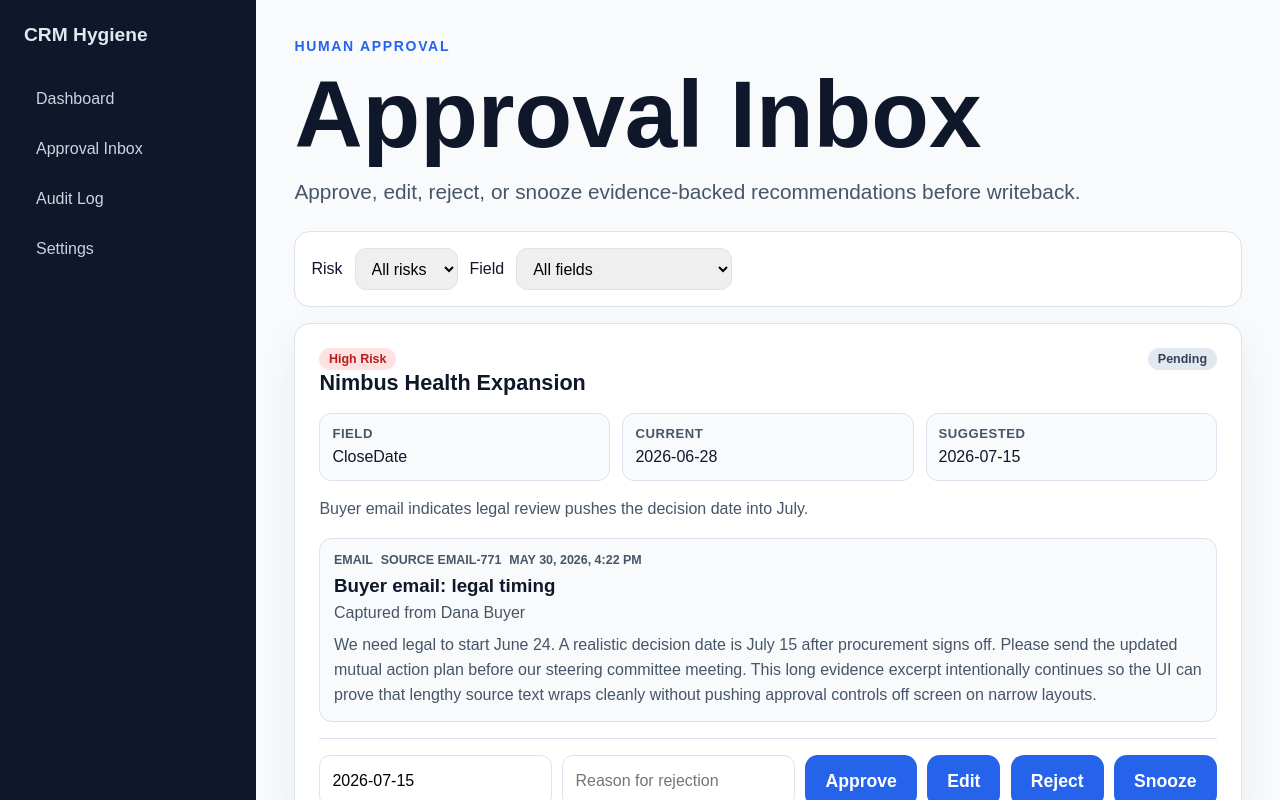
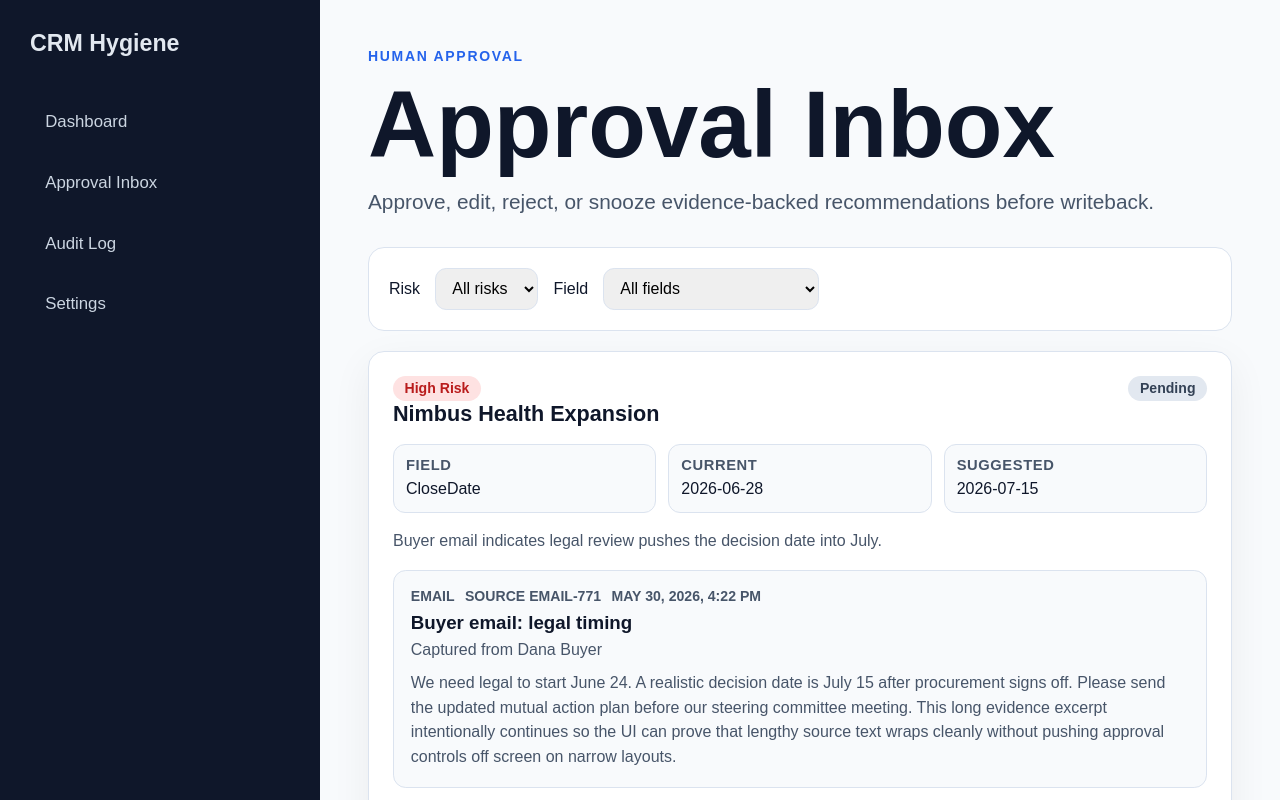
Before and after one commit to mahadevupadhyayula/CRMHygieneApp, a Next.js app: page /approvals in a window 1280 px wide. Shown: the top 800 px of the page. Built offline with nearby package versions, Linux system fonts and the light colour scheme.

Commit message:
Scale shared layout styles

```diff
--- a/app/globals.css
+++ b/app/globals.css
@@ -28,52 +28,52 @@ h1 { margin: 0; font-size: clamp(2.8rem, 7.5vw, 5.9rem); line-height: .95; }
 .button-link.secondary { background: #e0e7ff; color: #1e3a8a; }
 button:hover, .button-link:hover { background: var(--accent-dark); }
 
-.app-shell { display: grid; grid-template-columns: 16rem minmax(0, 1fr); min-height: 100vh; }
-.sidebar { background: #0f172a; color: #e2e8f0; padding: 1.5rem; }
-.brand { display: block; font-size: 1.2rem; font-weight: 800; margin-bottom: 2rem; text-decoration: none; }
-.sidebar nav { display: grid; gap: .5rem; }
-.sidebar nav a { border-radius: .75rem; color: #cbd5e1; padding: .75rem; text-decoration: none; }
+.app-shell { display: grid; grid-template-columns: 20rem minmax(0, 1fr); min-height: 100vh; }
+.sidebar { background: #0f172a; color: #e2e8f0; padding: 1.875rem; }
+.brand { display: block; font-size: 1.45rem; font-weight: 800; margin-bottom: 2.5rem; text-decoration: none; }
+.sidebar nav { display: grid; gap: .65rem; }
+.sidebar nav a { border-radius: .75rem; color: #cbd5e1; font-size: 1.05rem; padding: .95rem; text-decoration: none; }
 .sidebar nav a:hover { background: #1e293b; color: #fff; }
-.workspace { padding: clamp(1rem, 3vw, 2.5rem); }
-.page-header { align-items: flex-start; display: flex; gap: 1rem; justify-content: space-between; margin-bottom: 1.5rem; }
+.workspace { padding: clamp(1.25rem, 3.75vw, 3.125rem); }
+.page-header { align-items: flex-start; display: flex; gap: 1.25rem; justify-content: space-between; margin-bottom: 1.875rem; }
 .page-action { flex: 0 0 auto; }
 
-.toolbar { align-items: center; background: var(--card); border: 1px solid var(--border); border-radius: 1rem; display: flex; flex-wrap: wrap; gap: .75rem; margin-bottom: 1rem; padding: 1rem; }
+.toolbar { align-items: center; background: var(--card); border: 1px solid var(--border); border-radius: 1rem; display: flex; flex-wrap: wrap; gap: .95rem; margin-bottom: 1.25rem; padding: 1.25rem; }
 select, input { border: 1px solid var(--border); border-radius: .7rem; font: inherit; padding: .65rem .75rem; }
 .table-card, .panel, .approval-card, .empty-state { background: var(--card); border: 1px solid var(--border); border-radius: 1rem; box-shadow: 0 12px 40px rgb(15 23 42 / 6%); }
 .table-card { overflow-x: auto; }
-table { border-collapse: collapse; min-width: 72rem; width: 100%; }
-th, td { border-bottom: 1px solid var(--border); padding: .9rem; text-align: left; vertical-align: top; }
-th { background: #f1f5f9; color: #334155; font-size: .8rem; letter-spacing: .06em; text-transform: uppercase; }
+table { border-collapse: collapse; min-width: 80rem; width: 100%; }
+th, td { border-bottom: 1px solid var(--border); padding: 1.15rem; text-align: left; vertical-align: top; }
+th { background: #f1f5f9; color: #334155; font-size: .9rem; letter-spacing: .06em; text-transform: uppercase; }
 td { color: #1e293b; }
 td a { color: var(--accent); font-weight: 700; }
 
-.badge, .status-pill { border-radius: 999px; display: inline-flex; font-size: .78rem; font-weight: 800; padding: .25rem .6rem; text-transform: capitalize; white-space: nowrap; }
+.badge, .status-pill { border-radius: 999px; display: inline-flex; font-size: .88rem; font-weight: 800; padding: .3rem .72rem; text-transform: capitalize; white-space: nowrap; }
 .risk-high, .score-poor { background: #fee2e2; color: var(--danger); }
 .risk-medium, .score-fair { background: #fef3c7; color: var(--warning); }
 .risk-low, .score-good, .score-excellent { background: #dcfce7; color: var(--success); }
 .status-pill { background: #e2e8f0; color: #334155; }
 .status-pill.failed { background: #fee2e2; color: var(--danger); }
 
-.review-grid, .settings-grid { display: grid; gap: 1rem; grid-template-columns: repeat(2, minmax(0, 1fr)); }
-.panel, .empty-state { padding: 1rem; }
+.review-grid, .settings-grid { display: grid; gap: 1.25rem; grid-template-columns: repeat(2, minmax(0, 1fr)); }
+.panel, .empty-state { padding: 1.25rem; }
 .panel h2, .empty-state h2, .approval-card h2 { margin: 0 0 .75rem; }
 .approval-card h2 { font-size: 1.35rem; line-height: 1.25; }
 .approval-card p { color: var(--muted); font-size: 1rem; line-height: 1.55; }
 .key-grid { display: grid; gap: .75rem; grid-template-columns: repeat(2, minmax(0, 1fr)); margin: 0; }
 .key-grid div, .card-fields div { background: #f8fafc; border: 1px solid var(--border); border-radius: .75rem; padding: .75rem; }
-dt { color: var(--muted); font-size: .78rem; font-weight: 800; text-transform: uppercase; }
+dt { color: var(--muted); font-size: .88rem; font-weight: 800; text-transform: uppercase; }
 dd { margin: .25rem 0 0; }
 .progress-row { align-items: center; display: grid; gap: .75rem; grid-template-columns: 1fr 10rem 2rem; margin: .75rem 0; }
 meter { width: 100%; }
-.mini-card { border: 1px solid var(--border); border-radius: .8rem; margin-top: .75rem; padding: .85rem; }
+.mini-card { border: 1px solid var(--border); border-radius: .8rem; margin-top: .95rem; padding: 1.05rem; }
 .mini-card h3, .mini-card p { margin: .35rem 0; }
 .inline-empty { color: var(--muted); margin: 0; }
 .stack-list { margin-bottom: 0; padding-left: 1.25rem; }
-.evidence-list { display: grid; gap: .75rem; }
-.evidence-card { background: #f8fafc; border: 1px solid var(--border); border-radius: .8rem; padding: .85rem; }
+.evidence-list { display: grid; gap: .95rem; }
+.evidence-card { background: #f8fafc; border: 1px solid var(--border); border-radius: .8rem; padding: 1.05rem; }
 .evidence-card.is-restricted { background: #fff7ed; border-color: #fed7aa; }
-.evidence-meta { color: var(--muted); display: flex; flex-wrap: wrap; font-size: .78rem; font-weight: 700; gap: .5rem; text-transform: uppercase; }
+.evidence-meta { color: var(--muted); display: flex; flex-wrap: wrap; font-size: .88rem; font-weight: 700; gap: .65rem; text-transform: uppercase; }
 .evidence-card h3 { margin: .5rem 0 .25rem; }
 .evidence-author { color: var(--muted); margin: 0 0 .5rem; }
 .evidence-text { line-height: 1.55; margin: 0; overflow-wrap: anywhere; }
@@ -82,9 +82,9 @@ meter { width: 100%; }
 .approval-card { padding: 1.5rem; }
 .card-topline { align-items: center; display: flex; flex-wrap: wrap; gap: .5rem; justify-content: space-between; }
 .card-fields { display: grid; gap: .75rem; grid-template-columns: repeat(3, minmax(0, 1fr)); margin: 1rem 0; }
-.card-fields dt { font-size: .82rem; letter-spacing: .04em; }
+.card-fields dt { font-size: .92rem; letter-spacing: .04em; }
 .card-fields dd { font-size: 1rem; line-height: 1.45; }
-.approval-actions { border-top: 1px solid var(--border); display: grid; gap: .65rem; grid-template-columns: 1fr 1fr repeat(4, auto); margin-top: 1rem; overflow-x: auto; padding-top: 1rem; }
+.approval-actions { border-top: 1px solid var(--border); display: grid; gap: .8rem; grid-template-columns: minmax(12rem, 1fr) minmax(12rem, 1fr) repeat(4, auto); margin-top: 1.25rem; overflow-x: auto; padding-top: 1.25rem; }
 .approval-actions input { min-width: 0; }
 .audit-list { display: grid; gap: .75rem; list-style: none; margin: 0; padding: 0; }
 .audit-list li { background: #fff; border: 1px solid var(--border); border-radius: .85rem; padding: 1rem; }
@@ -99,5 +99,5 @@ meter { width: 100%; }
   .review-grid, .settings-grid, .approval-grid, .key-grid, .card-fields { grid-template-columns: 1fr; }
   .page-header { display: block; }
   .approval-actions { grid-template-columns: 1fr; }
-  table { min-width: 56rem; }
+  table { min-width: 64rem; }
 }
```
